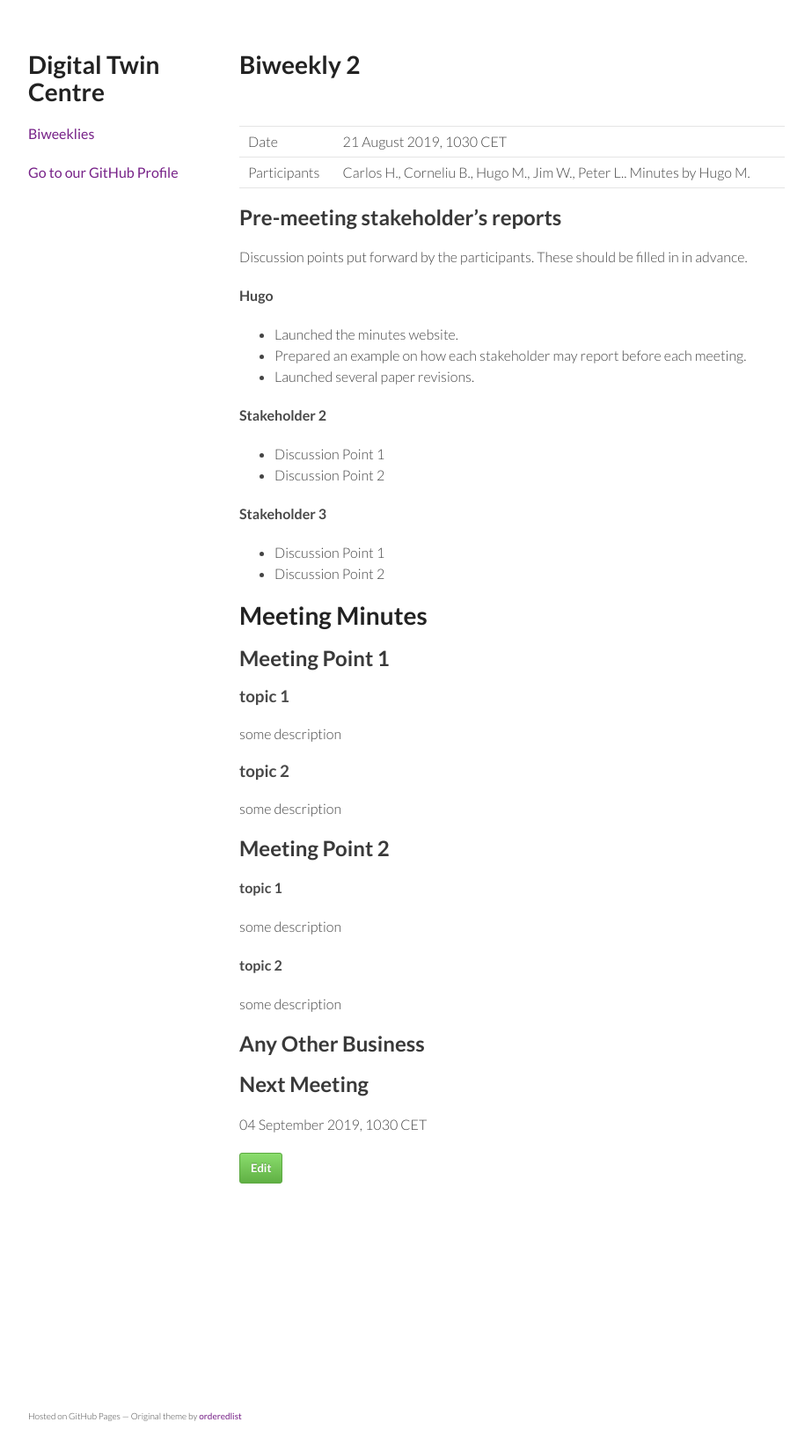
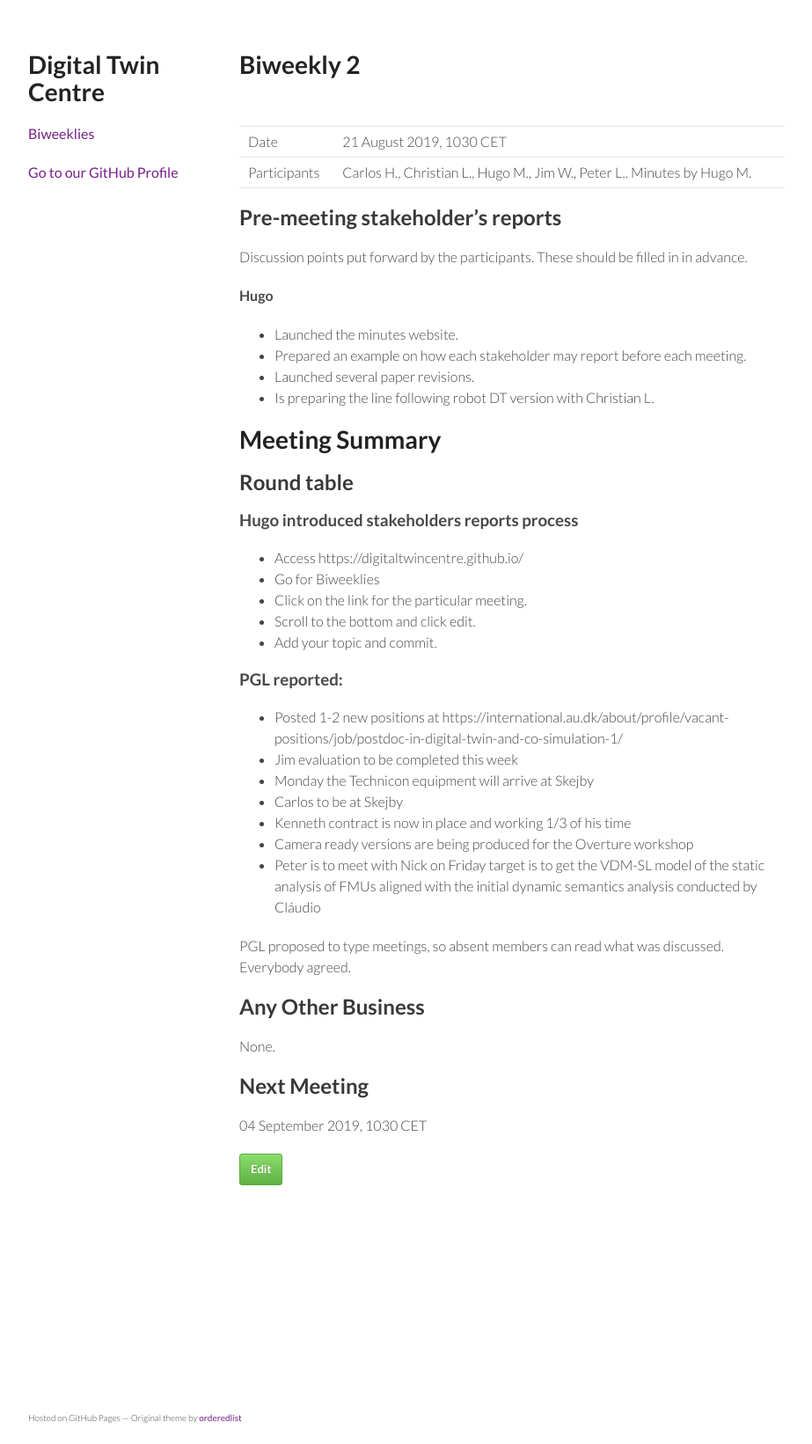
Before and after one commit to digitaltwincentre/digitaltwincentre.github.io, a Jekyll site: the page built from _biweeklies/Biweekly-2.md, in a window 1280 px wide. Shown: the whole page at 88% size, without its empty margins (178-1101 px from the left). Built offline with Jekyll 4.4.1, drawn with Linux system fonts in a browser that asks for light colours; nearby versions of some CDN libraries.

Commit message:
Adds todays minutes

```diff
--- a/_biweeklies/Biweekly-2.md
+++ b/_biweeklies/Biweekly-2.md
@@ -14,7 +14,7 @@ date: 21 August 2019, 1030 CET
 |||
 |---|---|
 | Date | 21 August 2019, 1030 CET |
-| Participants | Carlos H., Corneliu B., Hugo M., Jim W., Peter L.. Minutes by Hugo M.|
+| Participants | Carlos H., Christian L., Hugo M., Jim W., Peter L.. Minutes by Hugo M.|
 
 
 ## Pre-meeting stakeholder's reports
@@ -28,40 +28,36 @@ private information must be stored elsewhere.  -->
 * Launched the minutes website.
 * Prepared an example on how each stakeholder may report before each meeting.
 * Launched several paper revisions.
+* Is preparing the line following robot DT version with Christian L.
 
-#### Stakeholder 2
-* Discussion Point 1
-* Discussion Point 2
-
-#### Stakeholder 3
-* Discussion Point 1
-* Discussion Point 2
-
-
-Meeting Minutes
+Meeting Summary
 ===============
 
-## Meeting Point 1
+## Round table
 
-### topic 1
+### Hugo introduced stakeholders reports process
 
-some description
+* Access https://digitaltwincentre.github.io/
+* Go for Biweeklies
+* Click on the link for the particular meeting.
+* Scroll to the bottom and click edit.
+* Add your topic and commit.
 
-### topic 2
+### PGL reported:
 
-some description
+* Posted 1-2 new positions at https://international.au.dk/about/profile/vacant-positions/job/postdoc-in-digital-twin-and-co-simulation-1/
+* Jim evaluation to be completed this week
+* Monday the Technicon equipment will arrive at Skejby
+* Carlos to be at Skejby
+* Kenneth contract is now in place and working 1/3 of his time
+* Camera ready versions are being produced for the Overture workshop
+* Peter is to meet with Nick on Friday target is to get the VDM-SL model of the static analysis of FMUs aligned with the initial dynamic semantics analysis conducted by Cláudio
 
-## Meeting Point 2
-
-#### topic 1
-
-some description
-
-#### topic 2
-
-some description
+PGL proposed to type meetings, so absent members can read what was discussed. Everybody agreed.
 
 ##  Any Other Business
+
+None.
 
 Next Meeting
 ------------
```
